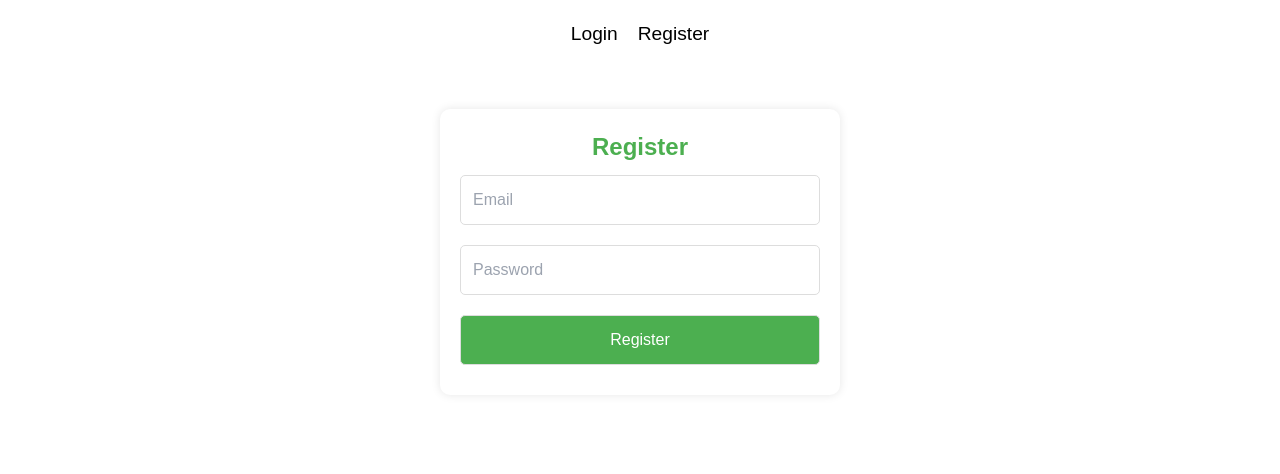
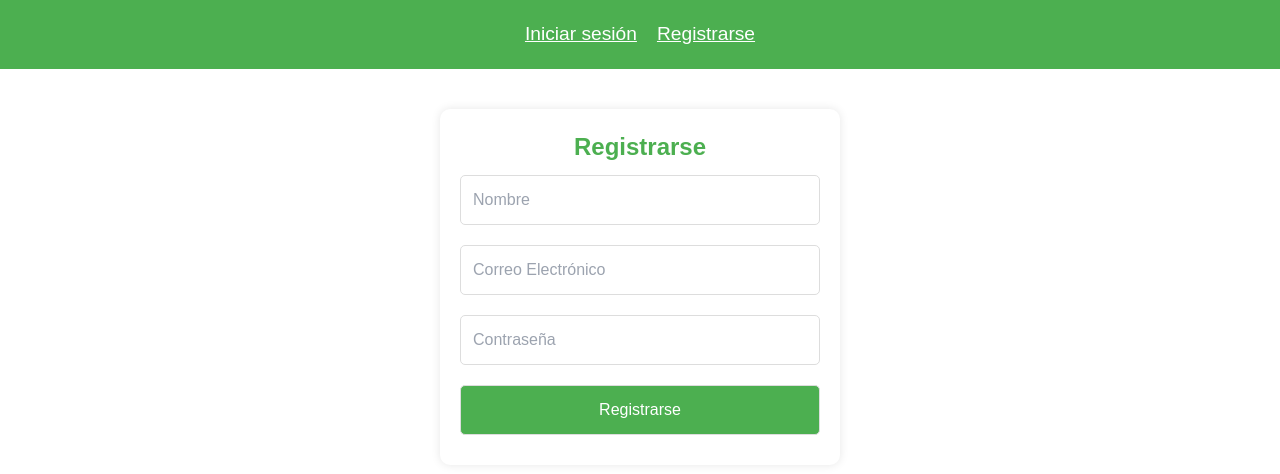
Before and after one commit to Julian090104/webtutorias, a Next.js app: page /authentication/register in a window 1280 px wide. Shown: the top 474 px of the page. Built offline with nearby package versions, Linux system fonts and the light colour scheme.

Commit message:
Actualizacion campo Registro con el campo name

```diff
--- a/src/app/authentication/register/page.js
+++ b/src/app/authentication/register/page.js
@@ -1,5 +1,5 @@
 "use client";
-import RegisterPage from '@components/registerPage'; // Importa el componente de registro
+import RegisterPage from '@components/registerPage'; // Asegúrate de tener la ruta correcta
 
 export default function Page() {
   return <RegisterPage />;
--- a/src/app/globals.css
+++ b/src/app/globals.css
@@ -3,33 +3,45 @@
 @tailwind components;
 @tailwind utilities;
 
-/* Establece las variables para el fondo y colores generales */
+/* Variables de colores para fondo y elementos */
 :root {
   --background: #ffffff; /* Fondo principal blanco */
-  --primary-color: #4CAF50; /* Color primario para botones y elementos destacados */
+  --foreground: #333333; /* Color de texto principal */
+  --primary-color: #4CAF50; /* Color primario para botones y enlaces destacados */
   --secondary-color: #f0f0f0; /* Fondo suave para áreas secundarias */
-  --content-background: #ffffff; /* Fondo de contenido (blanco) */
+  --content-background: #ffffff; /* Fondo de contenido */
 }
 
 @media (prefers-color-scheme: dark) {
   :root {
-    --background: #ffffff; /* Mantener fondo blanco incluso en modo oscuro */
-    --foreground: #333333; /* Texto oscuro */
+    --background: #ffffff;
+    --foreground: #333333;
     --primary-color: #45a049;
-    --secondary-color: #f0f0f0; /* Para mantener un contraste adecuado */
-    --content-background: #ffffff; /* Fondo de contenido blanco también en oscuro */
+    --secondary-color: #f0f0f0;
+    --content-background: #ffffff;
   }
 }
 
+/* Estilos globales */
 body {
-  color: var(--foreground); /* Solo el color del texto */
-  background: var(--background); /* Fondo blanco para todo */
+  color: var(--foreground);
+  background: var(--background);
   font-family: Arial, Helvetica, sans-serif;
   margin: 0;
   padding: 0;
 }
 
-/* Estilos generales de los encabezados */
+/* Estilos del navbar */
+.navbar-bg-green {
+  background-color: var(--primary-color);
+}
+
+.navbar-link {
+  color: white;
+  text-decoration: underline;
+}
+
+/* Estilos para encabezados */
 h1, h2, h3, h4 {
   margin: 0;
   font-weight: 600;
@@ -52,7 +64,7 @@ h3 {
 
 /* Sección de encabezado */
 header {
-  background-color: var(--background); /* Fondo blanco en el encabezado */
+  background-color: var(--background);
   padding: 20px;
   box-shadow: 0 2px 4px rgba(0, 0, 0, 0.1);
 }
@@ -73,7 +85,7 @@ header nav ul li a:hover {
   color: var(--primary-color);
 }
 
-/* Estilos para la página de inicio (Home) */
+/* Estilos principales de la página */
 main {
   display: flex;
   flex-direction: column;
@@ -81,7 +93,7 @@ main {
   align-items: center;
   padding: 40px;
   text-align: center;
-  background-color: var(--content-background); /* Fondo blanco */
+  background-color: var(--content-background);
 }
 
 main .logo {
@@ -115,11 +127,11 @@ main a:hover {
   background-color: #45a049;
 }
 
-/* Sección de pie de página (footer) */
+/* Estilos para el pie de página */
 footer {
   padding: 20px;
   text-align: center;
-  background-color: var(--background); /* Fondo blanco en el pie de página */
+  background-color: var(--background);
   border-top: 1px solid #ddd;
 }
 
@@ -138,7 +150,7 @@ form {
   max-width: 400px;
   margin: 0 auto;
   padding: 20px;
-  background-color: var(--background); /* Fondo blanco */
+  background-color: var(--background);
   border-radius: 10px;
   box-shadow: 0 0 10px rgba(0, 0, 0, 0.1);
 }
@@ -165,8 +177,8 @@ button:hover {
 }
 
 input {
-  background-color: var(--background); /* Fondo blanco para inputs */
-  color: var(--foreground); /* Solo el color del texto */
+  background-color: var(--background);
+  color: var(--foreground);
   border-color: #ddd;
 }
 
@@ -180,7 +192,7 @@ a:hover, button:hover {
   box-shadow: 0 4px 10px rgba(0, 0, 0, 0.1);
 }
 
-/* Estilos para dispositivos pequeños */
+/* Responsive design para dispositivos pequeños */
 @media (max-width: 640px) {
   h1 {
     font-size: 1.5rem;
--- a/src/app/layout.js
+++ b/src/app/layout.js
@@ -25,14 +25,18 @@ export default function RootLayout({ children }) {
   return (
     <html lang="en">
       <body className={`${geistSans.variable} ${geistMono.variable} antialiased`}>
-        <header className="bg-background p-4 shadow-md">
+        <header className="navbar-bg-green p-4 shadow-md">
           <nav>
             <ul className="flex justify-center space-x-8 text-lg font-medium">
               <li>
-                <Link href="/authentication/login" className="hover:text-primary transition-colors">Login</Link>
+                <Link href="/authentication/login" className="navbar-link hover:text-secondary-color transition-colors">
+                  Iniciar sesión
+                </Link>
               </li>
               <li>
-                <Link href="/authentication/register" className="hover:text-primary transition-colors">Register</Link>
+                <Link href="/authentication/register" className="navbar-link hover:text-secondary-color transition-colors">
+                  Registrarse
+                </Link>
               </li>
             </ul>
           </nav>
--- a/src/components/authForm.js
+++ b/src/components/authForm.js
@@ -2,28 +2,51 @@
 import { useState } from 'react';
 
 export default function AuthForm({ type, onSubmit, error }) {
+  const [name, setName] = useState('');
   const [email, setEmail] = useState('');
   const [password, setPassword] = useState('');
 
+  const handleSubmit = (e) => {
+    e.preventDefault();
+    if (type === 'register') {
+      onSubmit(e, name, email, password); // Pasa el nombre junto con el correo y la contraseña
+    } else {
+      onSubmit(e, email, password);
+    }
+  };
+
   return (
-    <form onSubmit={(e) => onSubmit(e, email, password)}>
-      <h2>{type === 'register' ? 'Register' : 'Login'}</h2>
+    <form onSubmit={handleSubmit}>
+      <h2>{type === 'register' ? 'Registrarse' : 'Iniciar sesión'}</h2>
       {error && <p style={{ color: 'red' }}>{error}</p>}
+
+      {type === 'register' && ( // Muestra el campo de nombre solo si es registro
+        <input
+          type="text"
+          placeholder="Nombre"
+          value={name}
+          onChange={(e) => setName(e.target.value)}
+          required
+        />
+      )}
+
       <input
         type="email"
-        placeholder="Email"
+        placeholder="Correo Electrónico"
         value={email}
         onChange={(e) => setEmail(e.target.value)}
         required
       />
+
       <input
         type="password"
-        placeholder="Password"
+        placeholder="Contraseña"
         value={password}
         onChange={(e) => setPassword(e.target.value)}
         required
       />
-      <button type="submit">{type === 'register' ? 'Register' : 'Login'}</button>
+
+      <button type="submit">{type === 'register' ? 'Registrarse' : 'Iniciar sesión'}</button>
     </form>
   );
 }
--- a/src/components/registerPage.js
+++ b/src/components/registerPage.js
@@ -1,20 +1,20 @@
 "use client";
 import { useState } from 'react';
 import { useRouter } from 'next/navigation';
-import { registerUser } from '@services/firebaseAuth'; // Importa la función para registrar usuarios
-import AuthForm from '@components/authForm'; // Importa el formulario común
+import { registerUser } from '@services/firebaseAuth'; // Asegúrate de tener la ruta correcta
+import AuthForm from '@components/authForm';
 
 export default function RegisterPage() {
   const [error, setError] = useState('');
   const router = useRouter();
 
-  const handleRegister = async (e, email, password) => {
+  const handleRegister = async (e, name, email, password) => {
     e.preventDefault();
     try {
-      await registerUser(email, password);
+      await registerUser(name, email, password); // Incluye el nombre en el registro
       router.push('/authentication/login'); // Redirige a la página de login después del registro
     } catch (error) {
-      setError(error.message); // Muestra el error si ocurre
+      setError(error.message);
     }
   };
 
--- a/src/services/firebaseAuth.js
+++ b/src/services/firebaseAuth.js
@@ -1,5 +1,6 @@
-import { getAuth, createUserWithEmailAndPassword, signInWithEmailAndPassword } from 'firebase/auth';
+import { getAuth, createUserWithEmailAndPassword, signInWithEmailAndPassword, updateProfile } from 'firebase/auth';
 import { initializeApp } from 'firebase/app';
+import { getFirestore, doc, setDoc } from 'firebase/firestore';
 
 // Aquí debes colocar tu configuración de Firebase
 const firebaseConfig = {
@@ -14,15 +15,29 @@ const firebaseConfig = {
 
 const app = initializeApp(firebaseConfig); // Inicializa la app con Firebase
 const auth = getAuth(app); // Autenticación de Firebase
+const db = getFirestore(app); // Firestore
 
-export const registerUser = async (email, password) => {
+// Función para registrar usuario con nombre
+export const registerUser = async (name, email, password) => {
   try {
-    await createUserWithEmailAndPassword(auth, email, password); // Registra un nuevo usuario
+    const userCredential = await createUserWithEmailAndPassword(auth, email, password); // Registra un nuevo usuario
+    const user = userCredential.user;
+
+    // Actualiza el nombre del usuario en el perfil de Firebase Auth
+    await updateProfile(user, { displayName: name });
+
+    // Agregar el nombre en Firestore (puedes agregar más campos según sea necesario)
+    await setDoc(doc(db, 'users', user.uid), {
+      name,
+      email,
+    });
+
   } catch (error) {
     throw error; // Lanza el error para ser capturado en el componente
   }
 };
 
+// Función de login
 export const loginUser = async (email, password) => {
   try {
     await signInWithEmailAndPassword(auth, email, password); // Inicia sesión
```
Also changed, not shown: src/app/page.js (+15 -35 lines), public/WTOimg.png (added).
